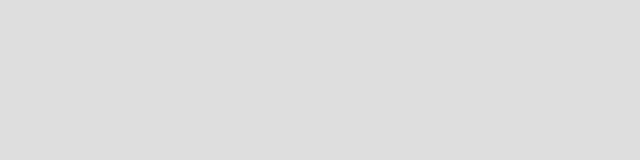
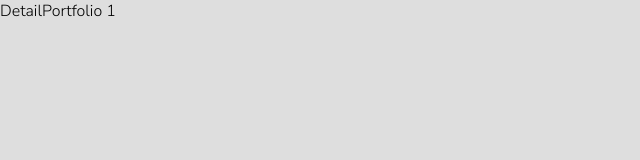
Before and after one commit to robbytrujillo/robbyilham, a React (Vite) app: page /portfolio/1 in a window 1280 px wide. Before the commit this address had no page. Shown: the top 160 px of the page, without its empty margins (0-640 px from the left). Built offline with nearby package versions, Linux system fonts and the light colour scheme.

Commit message:
React Router Dom portofoliosatu

```diff
--- a/src/App.jsx
+++ b/src/App.jsx
@@ -2,6 +2,7 @@ import './App.css';
 import Home from './pages/Home';
 
 import {BrowserRouter, Routes, Route} from 'react-router-dom';
+import DetailPortfolio from './pages/DetailPortfolio';
 
 function App() {
   return (
@@ -9,6 +10,7 @@ function App() {
     <BrowserRouter>
     <Routes>
       <Route path="/" element={<Home />} />
+      <Route path='/portfolio/:id' element={<DetailPortfolio />} />
     </Routes>
     </BrowserRouter>
   )
--- a/src/components/Portfolio.jsx
+++ b/src/components/Portfolio.jsx
@@ -2,6 +2,8 @@
 import '../styles/Portfolio.css';
 
 import { portfolioList } from '../data/DataPortfolio';
+
+import { Link } from 'react-router-dom';
 
 function Portfolio() {
   return (
@@ -13,7 +15,7 @@ function Portfolio() {
                 portfolioList.map((item) => {
                   return (
                     <div className='item' key={item.id}>
-                      <a href=''><img src={item.image} /></a>
+                      <Link to='/portfolio/100'><img src={item.image} /></Link>
                     </div>
                   )
               })
--- /dev/null
+++ b/src/pages/DetailPortfolio.jsx
@@ -0,0 +1,12 @@
+import { useParams } from "react-router-dom";
+
+function DetailPortfolio() {
+  const { id } = useParams();
+  return (
+    <div>
+      DetailPortfolio {id}
+    </div>
+  )
+}
+
+export default DetailPortfolio
```
